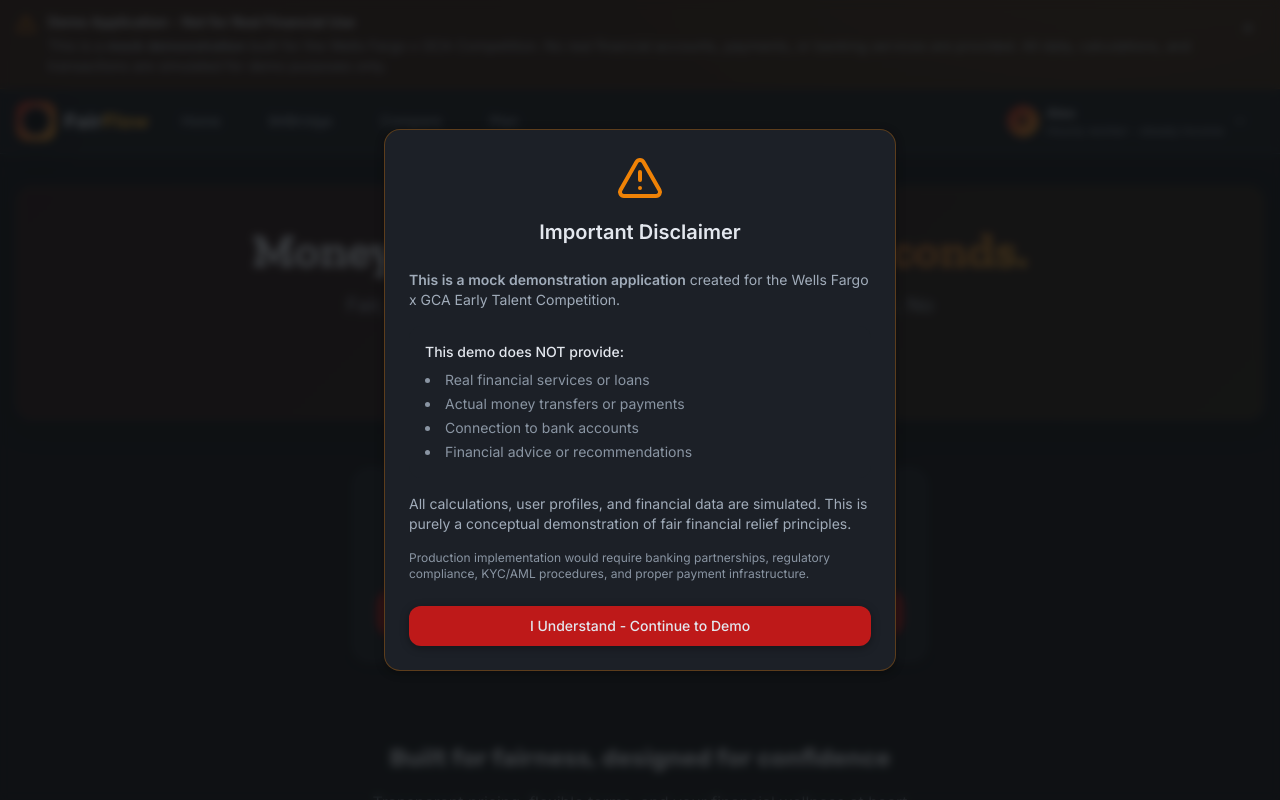
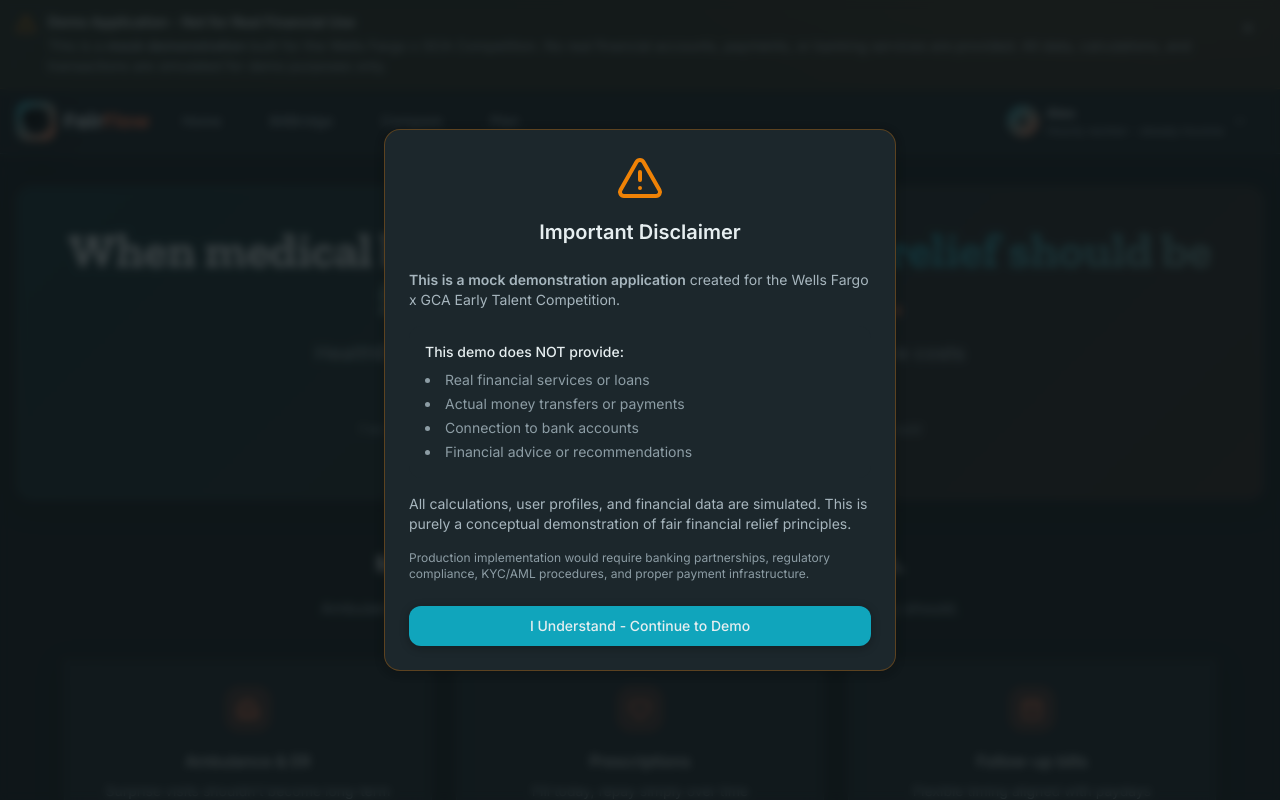
Before and after one commit to JonathanRReed/Fairflow-Mock-Demo-Wells-Fargo-X-GCA-Competition, a React (Vite) app: page / in a window 1280 px wide. Shown: the top 800 px of the page. Built offline with nearby package versions, Linux system fonts and the light colour scheme; the HTML template or start-up script is replaced by a standard one.

Commit message:
refactor: update color scheme to teal/coral and add Poppins font

```diff
--- a/index.html
+++ b/index.html
@@ -8,7 +8,7 @@
     <!-- Performance: preconnect to Google Fonts and load with display=swap -->
     <link rel="preconnect" href="https://fonts.googleapis.com" />
     <link rel="preconnect" href="https://fonts.gstatic.com" crossorigin />
-    <link href="https://fonts.googleapis.com/css2?family=Inter:wght@400;500;600&family=Rubik:wght@400;500;600;700&family=Zilla+Slab:wght@500;600;700&display=swap" rel="stylesheet" />
+    <link href="https://fonts.googleapis.com/css2?family=Inter:wght@400;500;600&family=Poppins:wght@500;600;700&family=Rubik:wght@400;500;600;700&family=Zilla+Slab:wght@500;600;700&display=swap" rel="stylesheet" />
     <title>FairFlow - Fair Financial Relief When You Need It</title>
     <meta name="description" content="Transparent, fair cash flow support with flat fees, no late charges, and hardship extensions. Money in minutes, plan in seconds." />
     <meta name="author" content="FairFlow" />
--- a/src/components/Navigation.tsx
+++ b/src/components/Navigation.tsx
@@ -1,5 +1,5 @@
 import { useState } from "react";
-import { Menu, X } from "lucide-react";
+import { Menu } from "lucide-react";
 import { Button } from "@/components/ui/button";
 import { Sheet, SheetContent, SheetTrigger, SheetHeader, SheetTitle, SheetDescription } from "@/components/ui/sheet";
 import { FairFlowLogo } from "./FairFlowLogo";
--- a/src/components/OfferCard.tsx
+++ b/src/components/OfferCard.tsx
@@ -1,10 +1,10 @@
-import { useState, useEffect } from "react";
+import { useState } from "react";
 import { useNavigate } from "react-router-dom";
-import { Clock, CheckCircle, TrendingUp, Shield } from "lucide-react";
+import { Clock, CheckCircle, Shield } from "lucide-react";
 import { Button } from "@/components/ui/button";
 import { Card } from "@/components/ui/card";
 import { Profile } from "@/data/profiles";
-import { calculateMockOffer, MOCK_CONFIG, formatPaymentDate, generatePaymentDates } from "@/lib/mockConfig";
+import { calculateMockOffer, MOCK_CONFIG } from "@/lib/mockConfig";
 import { useScreenReaderAnnouncement } from "@/components/ScreenReaderAnnouncement";
 
 interface OfferCardProps {
--- a/src/components/ProfileSwitcher.tsx
+++ b/src/components/ProfileSwitcher.tsx
@@ -1,4 +1,3 @@
-import { useState } from "react";
 import { ChevronDown } from "lucide-react";
 import { Button } from "@/components/ui/button";
 import {
--- a/src/index.css
+++ b/src/index.css
@@ -8,51 +8,51 @@
 
 @layer base {
   :root {
-    /* Core Neutrals - Dark Mode Foundation */
-    --background: 213 15% 7%;           /* #0C0F12 - App background */
-    --surface: 215 17% 13%;             /* #141A22 - Card/surface */
-    --elevated: 218 19% 17%;            /* #1B2230 - Elevated surfaces */
-    --foreground: 214 24% 91%;          /* #E7ECF2 - Primary text */
+    /* Core Neutrals - Softer, human dark mode with teal undertone */
+    --background: 198 28% 8%;           /* Deep teal-gray */
+    --surface: 198 22% 14%;             /* Soft panel */
+    --elevated: 198 20% 18%;            /* Elevated cards */
+    --foreground: 190 25% 92%;          /* Primary text */
 
     /* Text Hierarchy */
-    --text-primary: 214 24% 91%;        /* #E7ECF2 - Headlines, primary */
-    --text-secondary: 214 15% 68%;      /* #A8B2C3 - Body, secondary */
-    --text-muted: 214 12% 59%;          /* #8C97A9 - Muted, disabled */
+    --text-primary: 190 25% 92%;        /* Headlines, primary */
+    --text-secondary: 200 15% 70%;      /* Body, secondary */
+    --text-muted: 200 12% 60%;          /* Muted, disabled */
 
-    /* Brand Colors - Wells Inspired */
-    --brand-red: 0 77% 42%;             /* #C51111 - Primary CTA */
-    --brand-red-hover: 0 72% 37%;       /* #AD0F10 - Hover state */
-    --brand-red-focus: 0 67% 31%;       /* #8F0D0E - Focus/pressed */
+    /* Brand Colors - Teal + Coral */
+    --brand-red: 188 84% 40%;           /* Primary = Calm teal */
+    --brand-red-hover: 188 84% 36%;     /* Darker teal on hover */
+    --brand-red-focus: 188 84% 32%;     /* Pressed teal */
 
-    --brand-gold: 38 88% 56%;           /* #F2B72A - Highlight/secondary */
-    --brand-gold-hover: 38 79% 50%;     /* #D9A324 - Hover */
-    --brand-gold-focus: 38 69% 43%;     /* #B9891E - Focus */
+    --brand-gold: 14 88% 62%;           /* Secondary = Warm coral */
+    --brand-gold-hover: 14 82% 56%;     /* Coral hover */
+    --brand-gold-focus: 14 72% 48%;     /* Coral focus */
 
     /* Semantic Colors */
-    --success: 142 76% 36%;             /* #16A34A */
-    --warning: 32 95% 48%;              /* #F59E0B */
-    --error: 0 77% 42%;                 /* #C51111 - Same as brand red */
-    --info: 221 83% 53%;                /* #3B82F6 */
+    --success: 150 65% 40%;             /* Fresh green */
+    --warning: 32 95% 48%;              /* Amber */
+    --error: 2 72% 52%;                 /* Soft red */
+    --info: 188 84% 40%;                /* Teal */
 
     /* Interactive Elements */
-    --border: 215 14% 21%;              /* #2A3344 - Hairlines, borders */
-    --border-hover: 215 14% 28%;        /* Hover state borders */
-    --input: 215 17% 13%;               /* #141A22 - Input backgrounds */
-    --focus-ring: 38 88% 56%;           /* #F2B72A - Gold focus rings */
+    --border: 198 16% 22%;              /* Soft borders */
+    --border-hover: 198 18% 28%;        /* Hover borders */
+    --input: 198 22% 14%;               /* Input backgrounds */
+    --focus-ring: 14 88% 62%;           /* Coral focus rings */
 
     /* Glass Effects */
-    --glass-bg: 215 17% 13% / 0.8;      /* Semi-transparent surfaces */
-    --glass-border: 214 24% 91% / 0.1;  /* Subtle glass borders */
+    --glass-bg: 198 22% 14% / 0.8;      /* Semi-transparent surfaces */
+    --glass-border: 190 25% 92% / 0.08; /* Subtle glass borders */
 
     /* Gradients */
     --gradient-brand: linear-gradient(135deg, hsl(var(--brand-red)), hsl(var(--brand-gold)));
-    --gradient-gold-glow: linear-gradient(180deg, hsl(var(--brand-gold) / 0.16), transparent);
+    --gradient-gold-glow: linear-gradient(180deg, hsl(var(--brand-gold) / 0.18), transparent);
     --gradient-subtle: linear-gradient(180deg, hsl(var(--elevated)), hsl(var(--surface)));
 
     /* Shadows */
-    --shadow-sm: 0 2px 8px hsl(213 15% 2% / 0.35);
-    --shadow-md: 0 8px 24px hsl(213 15% 2% / 0.35);
-    --shadow-glow: 0 0 40px hsl(var(--brand-gold) / 0.4);
+    --shadow-sm: 0 2px 8px hsl(198 20% 4% / 0.35);
+    --shadow-md: 0 8px 24px hsl(198 20% 4% / 0.35);
+    --shadow-glow: 0 0 40px hsl(var(--brand-red) / 0.35);
 
     /* Component tokens */
     --card: var(--surface);
@@ -81,10 +81,10 @@
     --transition-bounce: all 0.5s cubic-bezier(0.68, -0.55, 0.265, 1.55);
   }
 
-  /* Hero background composite: diagonal red->gold blend with subtle noise */
+  /* Hero background composite: diagonal teal->coral blend with subtle noise */
   .hero-bg {
     position: relative;
-    background: linear-gradient(135deg, hsl(var(--brand-red) / 0.16), hsl(var(--brand-gold) / 0.12));
+    background: linear-gradient(135deg, hsl(var(--brand-red) / 0.16), hsl(var(--brand-gold) / 0.14));
     border: 1px solid hsl(var(--glass-border));
     box-shadow: var(--shadow-md);
     border-radius: 16px;
@@ -109,10 +109,10 @@
   body {
     @apply bg-background text-foreground font-inter antialiased;
     font-feature-settings: "cv03", "cv04", "cv11";
-    /* Sitewide background: deep base + diagonal brand wash + subtle gold glow */
+    /* Sitewide background: deep base + diagonal brand wash + subtle coral glow */
     background:
-      linear-gradient(135deg, hsl(var(--brand-red) / 0.08), hsl(var(--brand-gold) / 0.06)),
-      radial-gradient(1000px 600px at 85% -10%, hsl(var(--brand-gold) / 0.10), transparent 65%),
+      linear-gradient(135deg, hsl(var(--brand-red) / 0.08), hsl(var(--brand-gold) / 0.07)),
+      radial-gradient(1000px 600px at 85% -10%, hsl(var(--brand-gold) / 0.12), transparent 65%),
       hsl(var(--background));
     color: hsl(var(--text-primary));
   }
@@ -219,7 +219,22 @@
     transition: box-shadow 0.2s var(--transition-smooth);
   }
   .btn-glow:hover {
-    box-shadow: 0 0 0 3px hsl(var(--brand-gold) / 0.15), 0 6px 24px hsl(var(--brand-gold) / 0.18);
+    box-shadow: 0 0 0 3px hsl(var(--brand-red) / 0.18), 0 6px 24px hsl(var(--brand-red) / 0.20);
+  }
+
+  /* Friendly button micro-interaction */
+  .btn-soft-hover {
+    transition: transform 0.15s var(--transition-smooth), box-shadow 0.2s var(--transition-smooth);
+  }
+  .btn-soft-hover:hover {
+    transform: translateY(-1px) scale(1.02);
+    box-shadow: 0 6px 24px hsl(var(--brand-red) / 0.18);
+  }
+
+  /* Heartbeat loading helper (pair with an icon) */
+  .loading-heart {
+    @apply inline-flex items-center justify-center;
+    animation: heartbeat 1.2s ease-in-out infinite;
   }
 
   /* Custom scrollbar */
--- a/src/lib/planStore.ts
+++ b/src/lib/planStore.ts
@@ -22,7 +22,7 @@
 function emitUpdated() {
   try {
     window.dispatchEvent(new CustomEvent("plan:updated"));
-  } catch (err) {
+  } catch {
     // noop in SSR/non-browser environments
   }
 }
--- a/src/pages/BillBridge.tsx
+++ b/src/pages/BillBridge.tsx
@@ -2,7 +2,6 @@
 import { Navigation } from "@/components/Navigation";
 import { Card } from "@/components/ui/card";
 import { Button } from "@/components/ui/button";
-import { Input } from "@/components/ui/input";
 import { Select, SelectContent, SelectItem, SelectTrigger, SelectValue } from "@/components/ui/select";
 import { Calendar, DollarSign, Plus, ArrowRight, Lightbulb, Check } from "lucide-react";
 import { toast } from "@/components/ui/sonner";
--- a/src/pages/Index.tsx
+++ b/src/pages/Index.tsx
@@ -1,5 +1,5 @@
 import { useState } from "react";
-import { Zap, BarChart2, ShieldCheck } from "lucide-react";
+import { CalendarDays, Heart, Hospital, Shield } from "lucide-react";
 import { Navigation } from "@/components/Navigation";
 import { profiles, Profile } from "@/data/profiles";
 import { Link } from "react-router-dom";
@@ -51,16 +51,72 @@
         hardshipUsage={Math.round(Math.random() * 30)}
       />
 
-      <main id="main-content" className="container mx-auto px-4 py-8">{/* Hero Section */}
+      <main id="main-content" className="container mx-auto px-4 py-8">{/* Hero Section (Medical-focused) */}
         <div className="hero-bg text-center p-8 sm:p-10 mb-12">
           <h1 className="text-4xl sm:text-5xl font-slab font-bold text-text-primary mb-4">
-            Money in minutes.{" "}
-            <span className="text-gradient">A plan in seconds.</span>
+            When medical bills hit out of nowhere,
+            {" "}
+            <span className="text-gradient">relief should be fast, fair, and stress-free.</span>
           </h1>
 
-          <p className="text-xl text-text-secondary max-w-2xl mx-auto mb-8">
-            Fair, transparent cash flow support when you need it most.
-            No surprises, no rollovers, no late fees.
+          <p className="text-xl text-text-secondary max-w-2xl mx-auto mb-6">
+            HealthBill Assist helps patients manage unexpected healthcare costs without falling into debt traps.
+          </p>
+
+          <p className="text-sm text-text-muted max-w-xl mx-auto">
+            I’ve seen how medical debt creates stress—this project reimagines how a bank could change that.
+          </p>
+        </div>
+
+        {/* Problem Section */}
+        <div className="max-w-6xl mx-auto mb-12">
+          <div className="text-center mb-10">
+            <h2 className="text-2xl font-rubik font-bold text-text-primary mb-4">
+              Medical costs arrive fast. Cash rarely does.
+            </h2>
+            <p className="text-text-secondary">
+              Ambulance bills, ER copays, and urgent prescriptions can’t wait. Your money should.
+            </p>
+          </div>
+
+          <div className="grid md:grid-cols-3 gap-6">
+            <div className="glass-panel p-6 text-center hover-lift">
+              <div className="w-12 h-12 bg-brand-gold/20 rounded-lg flex items-center justify-center mx-auto mb-4">
+                <Hospital className="w-6 h-6 text-brand-gold" />
+              </div>
+              <h3 className="font-medium text-text-primary mb-2">Ambulance & ER</h3>
+              <p className="text-sm text-text-secondary">Surprise visits shouldn’t become long-term debt</p>
+            </div>
+
+            <div className="glass-panel p-6 text-center hover-lift">
+              <div className="w-12 h-12 bg-brand-gold/20 rounded-lg flex items-center justify-center mx-auto mb-4">
+                <Heart className="w-6 h-6 text-brand-gold" />
+              </div>
+              <h3 className="font-medium text-text-primary mb-2">Prescriptions</h3>
+              <p className="text-sm text-text-secondary">Fill today, repay simply over time</p>
+            </div>
+
+            <div className="glass-panel p-6 text-center hover-lift">
+              <div className="w-12 h-12 bg-brand-gold/20 rounded-lg flex items-center justify-center mx-auto mb-4">
+                <CalendarDays className="w-6 h-6 text-brand-gold" />
+              </div>
+              <h3 className="font-medium text-text-primary mb-2">Follow-up bills</h3>
+              <p className="text-sm text-text-secondary">Flexible timing aligned with paydays</p>
+            </div>
+          </div>
+
+          <div className="mt-6 text-center text-sm text-text-muted">
+            Medical expenses are the #1 cause of debt collections in the U.S., affecting nearly 1 in 5 adults.
+          </div>
+        </div>
+
+        {/* Solution Section Intro */}
+        <div className="max-w-5xl mx-auto mb-6 text-center">
+          <h2 className="text-2xl font-rubik font-bold text-text-primary mb-2">
+            HealthBill Assist: simple, fair medical bill help
+          </h2>
+          <p className="text-text-secondary">
+            Split or delay medical bills into manageable payments. Flat, transparent fee—no hidden interest. Pay hospitals or pharmacies directly.
           </p>
         </div>
 
@@ -125,46 +181,80 @@
           </div>
         )}
 
-        {/* Features Grid */}
+        {/* Beyond the Bill */}
+        <div className="mt-16 max-w-6xl mx-auto">
+          <div className="text-center mb-10">
+            <h2 className="text-2xl font-rubik font-bold text-text-primary mb-3">Beyond the Bill</h2>
+            <p className="text-text-secondary">Once the bill is covered, HealthBill Assist helps rebuild confidence with savings nudges and credit growth.</p>
+          </div>
+
+          <div className="grid md:grid-cols-3 gap-6">
+            <div className="glass-panel p-6 hover-lift">
+              <div className="w-10 h-10 bg-brand-gold/20 rounded-lg flex items-center justify-center mb-3">
+                <span className="font-rubik font-bold text-brand-gold">1</span>
+              </div>
+              <h3 className="font-medium text-text-primary mb-2">Relief</h3>
+              <p className="text-sm text-text-secondary">Instant help for ER, prescription, and surprise bills</p>
+            </div>
+            <div className="glass-panel p-6 hover-lift">
+              <div className="w-10 h-10 bg-brand-gold/20 rounded-lg flex items-center justify-center mb-3">
+                <span className="font-rubik font-bold text-brand-gold">2</span>
+              </div>
+              <h3 className="font-medium text-text-primary mb-2">Repayment</h3>
+              <p className="text-sm text-text-secondary">Fair, flexible payments without rollovers or late fees</p>
+            </div>
+            <div className="glass-panel p-6 hover-lift">
+              <div className="w-10 h-10 bg-brand-gold/20 rounded-lg flex items-center justify-center mb-3">
+                <span className="font-rubik font-bold text-brand-gold">3</span>
+              </div>
+              <h3 className="font-medium text-text-primary mb-2">Rebuild</h3>
+              <p className="text-sm text-text-secondary">Savings nudges and opportunities to build credit over time</p>
+            </div>
+          </div>
+        </div>
+
+        {/* Features Grid (Medical-focused) */}
         <div className="mt-20 max-w-6xl mx-auto">
           <div className="text-center mb-12">
             <h2 className="text-2xl font-rubik font-bold text-text-primary mb-4">
-              Built for fairness, designed for confidence
+              Healthcare-focused features that put people first
             </h2>
             <p className="text-text-secondary">
-              Transparent pricing, flexible terms, and your financial wellness at heart
+              Split bills, hardship extensions, and direct provider payments—all with clear pricing
             </p>
           </div>
 
-          <div className="grid md:grid-cols-3 gap-6">
+          <div className="grid md:grid-cols-4 gap-6">
             <div className="glass-panel p-6 text-center hover-lift">
               <div className="w-12 h-12 bg-brand-gold/20 rounded-lg flex items-center justify-center mx-auto mb-4">
-                <Zap className="w-6 h-6 text-brand-gold" />
+                <CalendarDays className="w-6 h-6 text-brand-gold" />
               </div>
-              <h3 className="font-medium text-text-primary mb-2">Instant Relief</h3>
-              <p className="text-sm text-text-secondary">
-                Money in your account within minutes, not days
-              </p>
+              <h3 className="font-medium text-text-primary mb-2">Bill Splitting</h3>
+              <p className="text-sm text-text-secondary">Break large ER/hospital bills into smaller chunks</p>
             </div>
 
             <div className="glass-panel p-6 text-center hover-lift">
               <div className="w-12 h-12 bg-brand-gold/20 rounded-lg flex items-center justify-center mx-auto mb-4">
-                <BarChart2 className="w-6 h-6 text-brand-gold" />
+                <Shield className="w-6 h-6 text-brand-gold" />
               </div>
-              <h3 className="font-medium text-text-primary mb-2">Complete Transparency</h3>
-              <p className="text-sm text-text-secondary">
-                Flat fees, APR-equivalent shown, no hidden costs
-              </p>
+              <h3 className="font-medium text-text-primary mb-2">Hardship Toggle</h3>
+              <p className="text-sm text-text-secondary">Delay one cycle without penalties or fees</p>
             </div>
 
             <div className="glass-panel p-6 text-center hover-lift">
               <div className="w-12 h-12 bg-brand-gold/20 rounded-lg flex items-center justify-center mx-auto mb-4">
-                <ShieldCheck className="w-6 h-6 text-brand-gold" />
+                <Hospital className="w-6 h-6 text-brand-gold" />
               </div>
-              <h3 className="font-medium text-text-primary mb-2">Built-in Protection</h3>
-              <p className="text-sm text-text-secondary">
-                No late fees, hardship extensions, small limits
-              </p>
+              <h3 className="font-medium text-text-primary mb-2">Direct Pay</h3>
+              <p className="text-sm text-text-secondary">Funds go straight to hospitals or pharmacies</p>
+            </div>
+
+            <div className="glass-panel p-6 text-center hover-lift">
+              <div className="w-12 h-12 bg-brand-gold/20 rounded-lg flex items-center justify-center mx-auto mb-4">
+                <Heart className="w-6 h-6 text-brand-gold" />
+              </div>
+              <h3 className="font-medium text-text-primary mb-2">Confidence Builder</h3>
+              <p className="text-sm text-text-secondary">On-time payments help unlock reduced fees</p>
             </div>
           </div>
         </div>
--- a/tailwind.config.ts
+++ b/tailwind.config.ts
@@ -85,7 +85,7 @@
         sm: "var(--radius-sm)",
       },
       fontFamily: {
-        'rubik': ['Rubik', 'sans-serif'],
+        'rubik': ['Poppins', 'Rubik', 'sans-serif'],
         'inter': ['Inter', 'sans-serif'],
       },
       boxShadow: {
@@ -103,6 +103,13 @@
         'bounce': 'cubic-bezier(0.68, -0.55, 0.265, 1.55)',
       },
       keyframes: {
+        "heartbeat": {
+          "0%": { transform: "scale(1)" },
+          "20%": { transform: "scale(1.08)" },
+          "40%": { transform: "scale(1)" },
+          "60%": { transform: "scale(1.08)" },
+          "100%": { transform: "scale(1)" }
+        },
         "accordion-down": {
           from: {
             height: "0",
@@ -153,6 +160,7 @@
         }
       },
       animation: {
+        "heartbeat": "heartbeat 1.2s ease-in-out infinite",
         "accordion-down": "accordion-down 0.2s ease-out",
         "accordion-up": "accordion-up 0.2s ease-out",
         "fade-in": "fade-in 0.3s ease-out",
```
Also changed, not shown: src/components/JudgeOverlay.tsx (+1 -9 lines), public/favicon.png.
